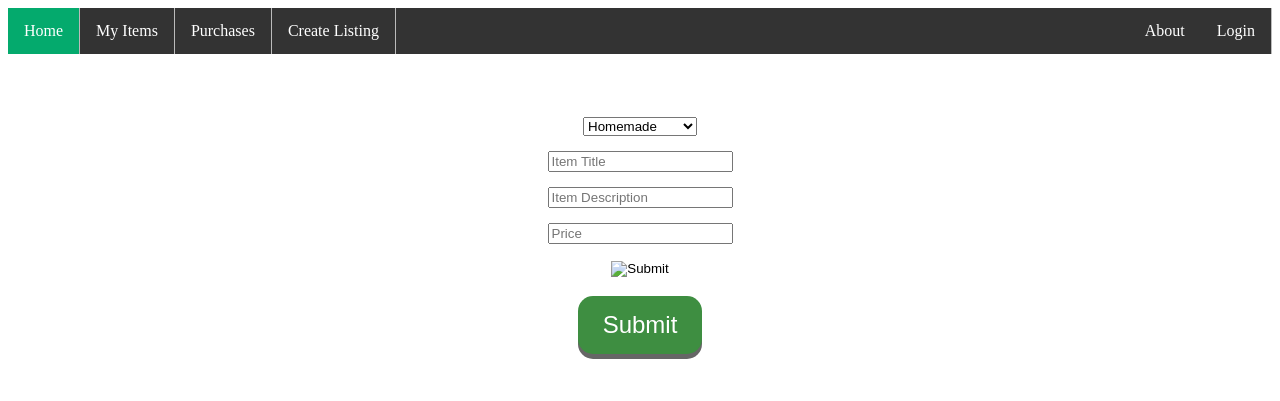
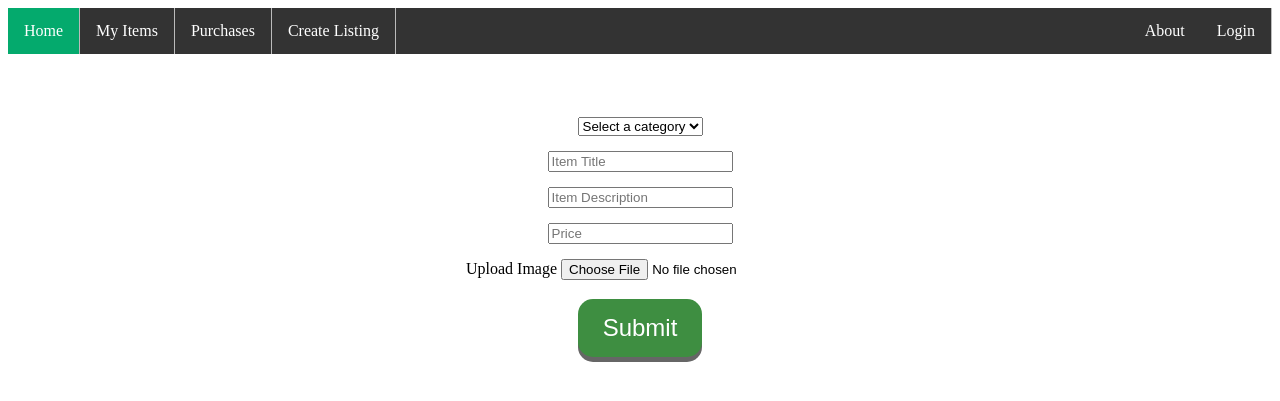
Before and after one commit to btfuhrma/CIS566-Market, a Django app: page /Item/createItem in a window 1280 px wide. Shown: the top 401 px of the page. Run offline with Django 5.2, Linux system fonts and the light colour scheme.

Commit message:
modified createItem submission form

```diff
--- a/Market/static/Item/createItem.css
+++ b/Market/static/Item/createItem.css
@@ -6,37 +6,31 @@
 
 .create-item-inner{
     text-align: center;
-    text-align: center;
 }
 
 .item-title{
     text-align: center;
     margin-top: 15px;
-    text-align: center;
 }
 
 .item-description{
     text-align: center;
     margin-top: 15px;
-    text-align: center;
 }
 
 .item-description{
     text-align: center;
     margin-top: 15px;
-    text-align: center;
 }
 
 .item-price{
     text-align: center;
     margin-top: 15px;
-    text-align: center;
 }
 
 .item-image{
     text-align: center;
     margin-top: 15px;
-    text-align: center;
 }
 
 .submit-button{
--- a/Market/templates/Item/createItem.html
+++ b/Market/templates/Item/createItem.html
@@ -21,11 +21,11 @@
     </div>
     <div class="create-item-outer">
         <div class="create-item-inner">
-            <form action="{% url 'create' %}" method="POST" class="create-item-form">
+            <form action="{% url 'create' %}" method="POST" class="create-item-form" enctype="multipart/form-data">
                 {% csrf_token %}
                 <div class="category">
-                    <label for="category"></label>
-                    <select required>
+                    <select name="category" required>
+                        <option value="" disabled selected>Select a category</option> <!-- Non-selectable placeholder -->
                         <option value="homemade">Homemade</option>
                         <option value="collectible">Collectible</option>
                         <option value="general_market">General market</option>
@@ -41,12 +41,14 @@
                     <input type="number" name="price" placeholder="Price" required>
                 </div>
                 <div class="item-image">
-                    <input type="image" name="image" required>
+                    <label for="image">Upload Image</label>
+                    <input type="file" name="image" accept="image/*" required>
                 </div>
                 <div class="submit-button">
                     <button class="create-item-button" type="submit">Submit</button>
                 </div>
             </form>
+
         </div>
     </div>
 </body>
```
